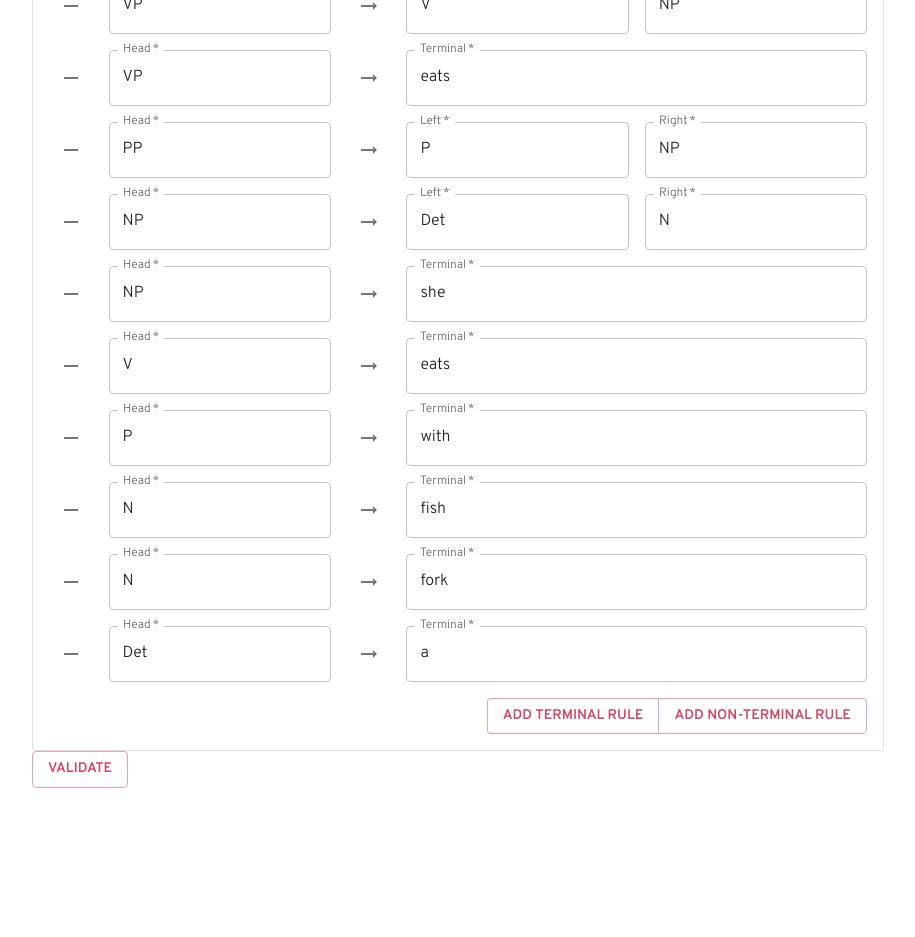
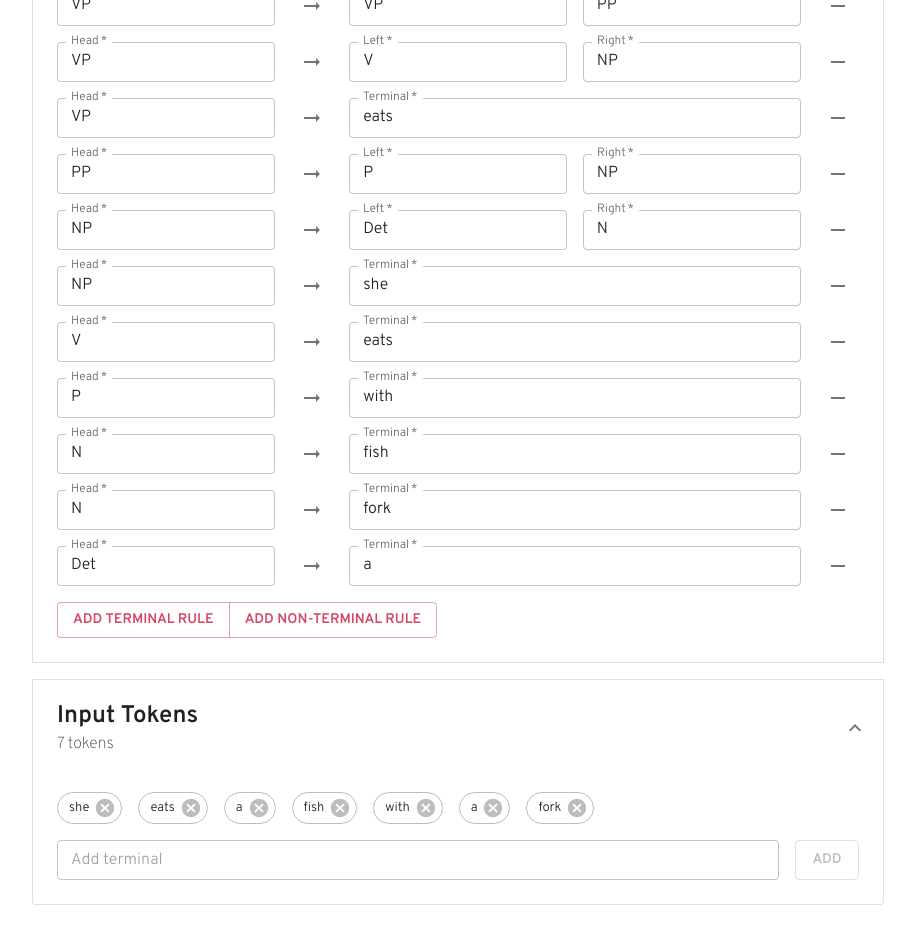
Before and after one commit to charlieharutaka/cyk-visualizer, a React (Vite) app: page / in a window 1280 px wide. Shown: the part 560-1497 px from the top of the page, without its empty margins (182-1097 px from the left). Before the commit the page ends 1380 px from the top, so only its background shows below. Built offline with nearby package versions, Linux system fonts and the light colour scheme.

Commit message:
Add token input field

```diff
--- a/src/App.tsx
+++ b/src/App.tsx
@@ -2,8 +2,8 @@ import { ThemeProvider } from '@mui/material/styles'
 import React from 'react'
 
 import Header from './Header'
+import Theme from './Theme'
 import Parser from './parser/Parser'
-import Theme from './Theme'
 
 /**
  * The main app element
--- a/src/Header.tsx
+++ b/src/Header.tsx
@@ -1,4 +1,5 @@
-import { Box, Typography } from '@mui/material'
+import Box from '@mui/material/Box'
+import Typography from '@mui/material/Typography'
 import React from 'react'
 
 import bg from './images/pawel-czerwinski-Hu6kULsI5dM-unsplash.jpg'
--- a/src/parser/Parser.tsx
+++ b/src/parser/Parser.tsx
@@ -1,6 +1,8 @@
-import { Box, Button, Container, Typography } from '@mui/material'
+import Box from '@mui/material/Box'
+import Container from '@mui/material/Container'
 import React from 'react'
 
+import InputSection from './input/InputSection'
 import RulesList from './rules/RulesList'
 
 /**
@@ -11,11 +13,8 @@ export default function Parser(): React.ReactElement {
   return (
     <Box my={4}>
       <Container maxWidth="md">
-        <Typography variant="h3" fontWeight="medium">
-          Rules
-        </Typography>
         <RulesList />
-        <Button variant="outlined">Validate</Button>
+        <InputSection />
       </Container>
     </Box>
   )
--- /dev/null
+++ b/src/parser/input/InputSection.tsx
@@ -0,0 +1,36 @@
+import ExpandMoreIcon from '@mui/icons-material/ExpandMore'
+import Accordion from '@mui/material/Accordion'
+import AccordionDetails from '@mui/material/AccordionDetails'
+import AccordionSummary from '@mui/material/AccordionSummary'
+import Box from '@mui/material/Box'
+import Typography from '@mui/material/Typography'
+import React from 'react'
+import shallow from 'zustand/shallow'
+
+import useParserStore, { selectTokens } from '../state/ParserStore'
+
+import TokensList from './TokenList'
+
+/**
+ * The input component
+ * @return {React.ReactElement}
+ */
+export default function InputSection(): React.ReactElement {
+  const tokens = useParserStore(selectTokens, shallow)
+
+  return (
+    <Accordion defaultExpanded variant="outlined">
+      <AccordionSummary expandIcon={<ExpandMoreIcon />}>
+        <Box paddingX={1}>
+          <Typography fontWeight="medium" variant="h5">
+            Input Tokens
+            <Typography fontWeight="light">{tokens.length} tokens</Typography>
+          </Typography>
+        </Box>
+      </AccordionSummary>
+      <AccordionDetails>
+        <TokensList />
+      </AccordionDetails>
+    </Accordion>
+  )
+}
--- /dev/null
+++ b/src/parser/input/TokenList.tsx
@@ -0,0 +1,44 @@
+import Box from '@mui/material/Box'
+import Button from '@mui/material/Button'
+import Chip from '@mui/material/Chip'
+import Grid from '@mui/material/Grid'
+import Stack from '@mui/material/Stack'
+import TextField from '@mui/material/TextField'
+import React, { useState } from 'react'
+import shallow from 'zustand/shallow'
+
+import useParserStore, { selectTokens, selectAddToken, selectRemoveToken } from '../state/ParserStore'
+
+/**
+ * The list of tokens
+ * @return {React.ReactElement}
+ */
+export default function TokensList(): React.ReactElement {
+  const [addValue, setAddValue] = useState('')
+  const tokens = useParserStore(selectTokens, shallow)
+  const addToken = useParserStore(selectAddToken)
+  const removeToken = useParserStore(selectRemoveToken)
+
+  const handleChange = (event: React.ChangeEvent<HTMLInputElement>): void => setAddValue(event.target.value)
+
+  const handleAddToken = (): void => void (addValue !== '' && (addToken(addValue), setAddValue('')))
+  const handleRemoveToken = (index: number) => () => removeToken(index)
+
+  return (
+    <Box>
+      <Grid container padding={1} spacing={2}>
+        {tokens.map((token, index) => (
+          <Grid item key={index}>
+            <Chip label={token} onDelete={handleRemoveToken(index)} variant="outlined" />
+          </Grid>
+        ))}
+      </Grid>
+      <Stack direction="row" padding={1} spacing={2}>
+        <TextField fullWidth onChange={handleChange} placeholder="Add terminal" size="small" value={addValue} />
+        <Button disabled={addValue === ''} onClick={handleAddToken} variant="outlined">
+          Add
+        </Button>
+      </Stack>
+    </Box>
+  )
+}
--- a/src/parser/rules/NonterminalRuleRow.tsx
+++ b/src/parser/rules/NonterminalRuleRow.tsx
@@ -1,6 +1,9 @@
-import { ArrowRightAlt, Remove } from '@mui/icons-material'
-import { Grid, IconButton, TextField } from '@mui/material'
-import React, { useState } from 'react'
+import ArrowRightAlt from '@mui/icons-material/ArrowRightAlt'
+import Remove from '@mui/icons-material/Remove'
+import Grid from '@mui/material/Grid'
+import IconButton from '@mui/material/IconButton'
+import TextField from '@mui/material/TextField'
+import React from 'react'
 
 type NonterminalRuleRowProps = {
   head: string
@@ -26,74 +29,66 @@ export default function NonterminalRuleRow({
   onChangeRight,
   onRemove,
 }: NonterminalRuleRowProps): React.ReactElement {
-  const [headValue, setHeadValue] = useState(() => head)
-  const [leftValue, setLeftValue] = useState(() => left)
-  const [rightValue, setRightValue] = useState(() => right)
-
-  const handleChangeHead = (event: React.ChangeEvent<HTMLInputElement>): void => setHeadValue(event.target.value)
-  const handleChangeLeft = (event: React.ChangeEvent<HTMLInputElement>): void => setLeftValue(event.target.value)
-  const handleChangeRight = (event: React.ChangeEvent<HTMLInputElement>): void => setRightValue(event.target.value)
-
-  const handleBlurHead = (): void => onChangeHead(headValue)
-  const handleBlurLeft = (): void => onChangeLeft(leftValue)
-  const handleBlurRight = (): void => onChangeRight(rightValue)
+  const handleChangeHead = (event: React.ChangeEvent<HTMLInputElement>): void => onChangeHead(event.target.value)
+  const handleChangeLeft = (event: React.ChangeEvent<HTMLInputElement>): void => onChangeLeft(event.target.value)
+  const handleChangeRight = (event: React.ChangeEvent<HTMLInputElement>): void => onChangeRight(event.target.value)
 
   return (
     <>
+      <Grid item xs={4}>
+        <TextField
+          fullWidth
+          label="Head"
+          onChange={handleChangeHead}
+          required
+          size="small"
+          value={head}
+        />
+      </Grid>
       <Grid
         item
-        xs={1}
         sx={{
           display: 'flex',
           justifyContent: 'center',
           alignItems: 'center',
         }}
+        xs={1}
+      >
+        <ArrowRightAlt color="action" />
+      </Grid>
+      <Grid item xs={4}>
+        <TextField
+          fullWidth
+          label="Left"
+          onChange={handleChangeLeft}
+          required
+          size="small"
+          value={left}
+        />
+      </Grid>
+      <Grid item xs={4}>
+        <TextField
+          fullWidth
+          label="Right"
+          onChange={handleChangeRight}
+          required
+          size="small"
+          value={right}
+        />
+      </Grid>
+      <Grid
+        item
+        sx={{
+          display: 'flex',
+          justifyContent: 'center',
+          alignItems: 'center',
+        }}
+        xs={1}
       >
         <IconButton aria-label="delete" onClick={onRemove}>
           <Remove />
         </IconButton>
       </Grid>
-      <Grid item xs={4}>
-        <TextField
-          required
-          label="Head"
-          fullWidth
-          value={headValue}
-          onChange={handleChangeHead}
-          onBlur={handleBlurHead}
-        />
-      </Grid>
-      <Grid
-        item
-        xs={1}
-        sx={{
-          display: 'flex',
-          justifyContent: 'center',
-          alignItems: 'center',
-        }}
-      >
-        <ArrowRightAlt color="action" />
-      </Grid>
-      <Grid item xs={4}>
-        <TextField
-          required
-          label="Left"
-          fullWidth
-          value={leftValue}
-          onChange={handleChangeLeft}
-          onBlur={handleBlurLeft}
-        />
-      </Grid>
-      <Grid item xs={4}>
-        <TextField
-          required
-          label="Right"
-          fullWidth
-          value={rightValue}
-          onChange={handleChangeRight}
-          onBlur={handleBlurRight}
-        />
-      </Grid>
     </>
   )
 }
--- a/src/parser/rules/RuleRow.tsx
+++ b/src/parser/rules/RuleRow.tsx
@@ -1,6 +1,7 @@
-import React from 'react'
+import React, { useCallback } from 'react'
+import shallow from 'zustand/shallow'
 
-import useParserStore from '../state/ParserStore'
+import useParserStore, { selectEditRule, selectRemoveRule } from '../state/ParserStore'
 
 import NonterminalRuleRow from './NonterminalRuleRow'
 import TerminalRuleRow from './TerminalRuleRow'
@@ -15,9 +16,13 @@ type RuleRowProps = {
  * @return {React.ReactElement}
  */
 export default function RuleRow({ index }: RuleRowProps): React.ReactElement {
-  const rule = useParserStore(state => state.rules[index])
-  const editRule = useParserStore(state => state.editRule)
-  const removeRule = useParserStore(state => state.removeRule)
+  const rule = useParserStore(
+    useCallback(state => state.rules[index], [index]),
+    shallow,
+  )
+  const editRule = useParserStore(selectEditRule)
+  const removeRule = useParserStore(selectRemoveRule)
+
   const handleEdit = (type: 'head' | 'terminal' | 'left' | 'right') => (value: string) => {
     if (rule.length === 2) {
       switch (type) {
@@ -53,20 +58,20 @@ export default function RuleRow({ index }: RuleRowProps): React.ReactElement {
     rule.length === 2 ? (
       <TerminalRuleRow
         head={rule[0]}
-        terminal={rule[1]}
         onChangeHead={handleEdit('head')}
         onChangeTerminal={handleEdit('terminal')}
         onRemove={handleRemove}
+        terminal={rule[1]}
       />
     ) : (
       <NonterminalRuleRow
         head={rule[0]}
         left={rule[1]}
-        right={rule[2]}
         onChangeHead={handleEdit('head')}
         onChangeLeft={handleEdit('left')}
         onChangeRight={handleEdit('right')}
         onRemove={handleRemove}
+        right={rule[2]}
       />
     )
   ) : (
--- a/src/parser/rules/RulesList.tsx
+++ b/src/parser/rules/RulesList.tsx
@@ -1,7 +1,15 @@
-import { Button, ButtonGroup, Grid, Paper } from '@mui/material'
+import ExpandMoreIcon from '@mui/icons-material/ExpandMore'
+import Accordion from '@mui/material/Accordion'
+import AccordionDetails from '@mui/material/AccordionDetails'
+import AccordionSummary from '@mui/material/AccordionSummary'
+import Box from '@mui/material/Box'
+import Button from '@mui/material/Button'
+import ButtonGroup from '@mui/material/ButtonGroup'
+import Grid from '@mui/material/Grid'
+import Typography from '@mui/material/Typography'
 import React from 'react'
 
-import useParserStore from '../state/ParserStore'
+import useParserStore, { selectRules, selectAddRule } from '../state/ParserStore'
 
 import RuleRow from './RuleRow'
 
@@ -10,22 +18,42 @@ import RuleRow from './RuleRow'
  * @return {React.ReactElement}
  */
 export default function RulesList(): React.ReactElement {
-  const rules = useParserStore(state => state.rules)
+  const rules = useParserStore(selectRules, (last, next) => last.length === next.length)
+  const addRule = useParserStore(selectAddRule)
+
+  const handleAddRule = (type: 'terminal' | 'nonterminal') => () =>
+    addRule(rules.length, type === 'terminal' ? ['', ''] : ['', '', ''])
 
   return (
-    <Paper variant="outlined">
-      <Grid container spacing={2} padding={2} columns={14} justifyContent="space-between">
-        {rules.map((rule, index) => (
-          <RuleRow key={rule.join('-')} index={index} />
-        ))}
-        <Grid item />
-        <Grid item>
-          <ButtonGroup variant="outlined">
-            <Button>Add Terminal Rule</Button>
-            <Button>Add Non-Terminal Rule</Button>
-          </ButtonGroup>
+    <Accordion defaultExpanded variant="outlined">
+      <AccordionSummary expandIcon={<ExpandMoreIcon />}>
+        <Box paddingX={1}>
+          <Typography fontWeight="medium" variant="h5">
+            Production Rules
+          </Typography>
+          <Typography fontWeight="light">{rules.length} defined</Typography>
+        </Box>
+      </AccordionSummary>
+      <AccordionDetails>
+        <Box paddingX={1}>
+          <Typography>
+            Productions used by the CYK parser must be in{' '}
+            <a href="https://en.wikipedia.org/wiki/Chomsky_normal_form">Chomsky Normal Form (CNF)</a>.
+          </Typography>
+        </Box>
+        <Box paddingY={2} />
+        <Grid columns={14} container justifyContent="space-between" padding={1} spacing={2}>
+          {rules.map((_, index) => (
+            <RuleRow index={index} key={index} />
+          ))}
+          <Grid item>
+            <ButtonGroup variant="outlined">
+              <Button onClick={handleAddRule('terminal')}>Add Terminal Rule</Button>
+              <Button onClick={handleAddRule('nonterminal')}>Add Non-Terminal Rule</Button>
+            </ButtonGroup>
+          </Grid>
         </Grid>
-      </Grid>
-    </Paper>
+      </AccordionDetails>
+    </Accordion>
   )
 }
--- a/src/parser/rules/TerminalRuleRow.tsx
+++ b/src/parser/rules/TerminalRuleRow.tsx
@@ -1,6 +1,9 @@
-import { Grid, IconButton, TextField } from '@mui/material'
-import { Remove, ArrowRightAlt } from '@mui/icons-material'
-import React, { useState } from 'react'
+import ArrowRightAlt from '@mui/icons-material/ArrowRightAlt'
+import Remove from '@mui/icons-material/Remove'
+import Grid from '@mui/material/Grid'
+import IconButton from '@mui/material/IconButton'
+import TextField from '@mui/material/TextField'
+import React from 'react'
 
 type TerminalRuleRowProps = {
   head: string
@@ -22,62 +25,42 @@ export default function TerminalRuleRow({
   onChangeTerminal,
   onRemove,
 }: TerminalRuleRowProps): React.ReactElement {
-  const [headValue, setHeadValue] = useState(() => head)
-  const [terminalValue, setTerminalValue] = useState(() => terminal)
-
-  const handleChangeHead = (event: React.ChangeEvent<HTMLInputElement>): void => setHeadValue(event.target.value)
+  const handleChangeHead = (event: React.ChangeEvent<HTMLInputElement>): void => onChangeHead(event.target.value)
   const handleChangeTerminal = (event: React.ChangeEvent<HTMLInputElement>): void =>
-    setTerminalValue(event.target.value)
-
-  const handleBlurHead = (): void => onChangeHead(headValue)
-  const handleBlurTerminal = (): void => onChangeTerminal(terminalValue)
+    onChangeTerminal(event.target.value)
 
   return (
     <>
+      <Grid item xs={4}>
+        <TextField fullWidth label="Head" onChange={handleChangeHead} required size="small" value={head} />
+      </Grid>
       <Grid
         item
-        xs={1}
         sx={{
           display: 'flex',
           justifyContent: 'center',
           alignItems: 'center',
         }}
+        xs={1}
+      >
+        <ArrowRightAlt color="action" />
+      </Grid>
+      <Grid item xs={8}>
+        <TextField fullWidth label="Terminal" onChange={handleChangeTerminal} required size="small" value={terminal} />
+      </Grid>
+      <Grid
+        item
+        sx={{
+          display: 'flex',
+          justifyContent: 'center',
+          alignItems: 'center',
+        }}
+        xs={1}
       >
         <IconButton aria-label="delete" onClick={onRemove}>
           <Remove />
         </IconButton>
       </Grid>
-      <Grid item xs={4}>
-        <TextField
-          required
-          label="Head"
-          fullWidth
-          value={headValue}
-          onChange={handleChangeHead}
-          onBlur={handleBlurHead}
-        />
-      </Grid>
-      <Grid
-        item
-        xs={1}
-        sx={{
-          display: 'flex',
-          justifyContent: 'center',
-          alignItems: 'center',
-        }}
-      >
-        <ArrowRightAlt color="action" />
-      </Grid>
-      <Grid item xs={8}>
-        <TextField
-          required
-          label="Terminal"
-          fullWidth
-          value={terminalValue}
-          onChange={handleChangeTerminal}
-          onBlur={handleBlurTerminal}
-        />
-      </Grid>
     </>
   )
 }
--- a/src/parser/state/ParserStore.ts
+++ b/src/parser/state/ParserStore.ts
@@ -1,18 +1,94 @@
 import create from 'zustand'
 
 import { Rule } from '../../cyk/cyk'
-import { exampleGrammar } from '../../cyk/example'
+import { exampleGrammar, exampleSentence } from '../../cyk/example'
 
 export type ParserStore = {
   rules: Rule[]
+  tokens: string[]
   addRule: (index: number, rule: Rule) => void
   editRule: (index: number, rule: Rule) => void
   moveRule: (startIndex: number, targetIndex: number) => void
   removeRule: (index: number) => void
+  addToken: (token: string) => void
+  removeToken: (index: number) => void
+}
+
+/**
+ * Selects the rules from the store
+ * @param {ParserStore} state
+ * @return {Rule[]}
+ */
+export function selectRules(state: ParserStore): Rule[] {
+  return state.rules
+}
+
+/**
+ * Selects the add rule function from the store
+ * @param {ParserStore} state
+ * @return {function(index: number, rule: Rule): void}
+ */
+export function selectAddRule(state: ParserStore): (index: number, rule: Rule) => void {
+  return state.addRule
+}
+
+/**
+ * Selects the edit rule function from the store
+ * @param {ParserStore} state
+ * @return {function(index: number, rule: Rule): void}
+ */
+export function selectEditRule(state: ParserStore): (index: number, rule: Rule) => void {
+  return state.editRule
+}
+
+/**
+ * Selects the move rule function from the store
+ * @param {ParserStore} state
+ * @return {function(startIndex: number, targetIndex: number): void}
+ */
+export function selectMoveRule(state: ParserStore): (startIndex: number, targetIndex: number) => void {
+  return state.moveRule
+}
+
+/**
+ * Selects the remove rule function from the store
+ * @param {ParserStore} state
+ * @return {function(index: number, rule: Rule): void}
+ */
+export function selectRemoveRule(state: ParserStore): (index: number) => void {
+  return state.removeRule
+}
+
+/**
+ * Selects the tokens
+ * @param {ParserStore} state
+ * @return {string[]}
+ */
+export function selectTokens(state: ParserStore): string[] {
+  return state.tokens
+}
+
+/**
+ * Selects the add token function
+ * @param {ParserStore} state
+ * @return {function(token: string): void}
+ */
+export function selectAddToken(state: ParserStore): (token: string) => void {
+  return state.addToken
+}
+
+/**
+ * Selects the remove token function
+ * @param {ParserStore} state
+ * @return {function(index: number): void}
+ */
+export function selectRemoveToken(state: ParserStore): (index: number) => void {
+  return state.removeToken
 }
 
 export default create<ParserStore>(set => ({
   rules: [...exampleGrammar],
+  tokens: [...exampleSentence],
   addRule: (index, rule): void => set(state => ({ rules: (state.rules.splice(index, 0, rule), state.rules) })),
   editRule: (index, rule): void => set(state => ({ rules: (state.rules.splice(index, 1, rule), state.rules) })),
   moveRule: (startIndex, targetIndex): void =>
@@ -20,4 +96,6 @@ export default create<ParserStore>(set => ({
       rules: (state.rules.splice(targetIndex, 1, state.rules[startIndex]), state.rules),
     })),
   removeRule: (index): void => set(state => ({ rules: (state.rules.splice(index, 1), state.rules) })),
+  addToken: (token): void => set(state => ({ tokens: [...state.tokens, token] })),
+  removeToken: (index): void => set(state => ({ tokens: state.tokens.filter((token, i) => i !== index) })),
 }))
```
Also changed, not shown: .eslintrc.yml.
